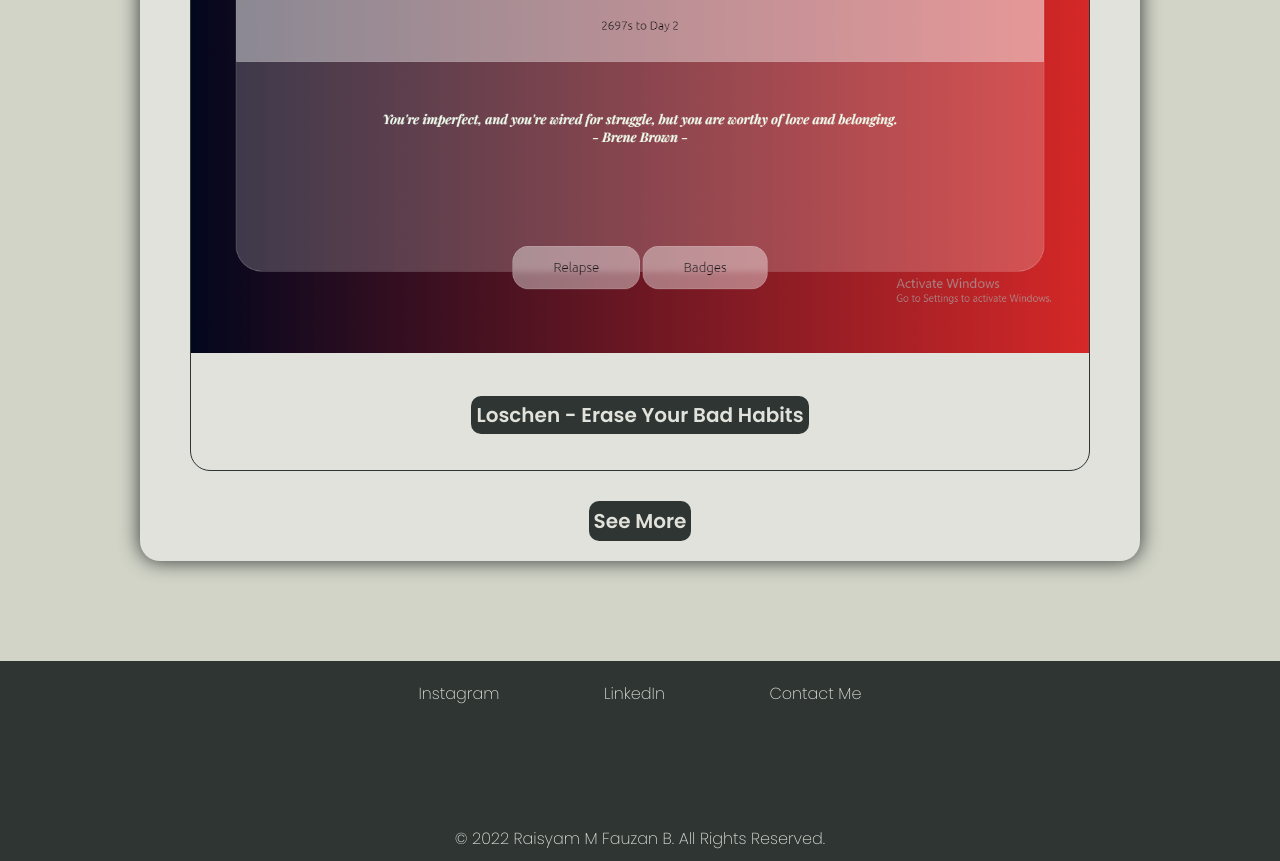
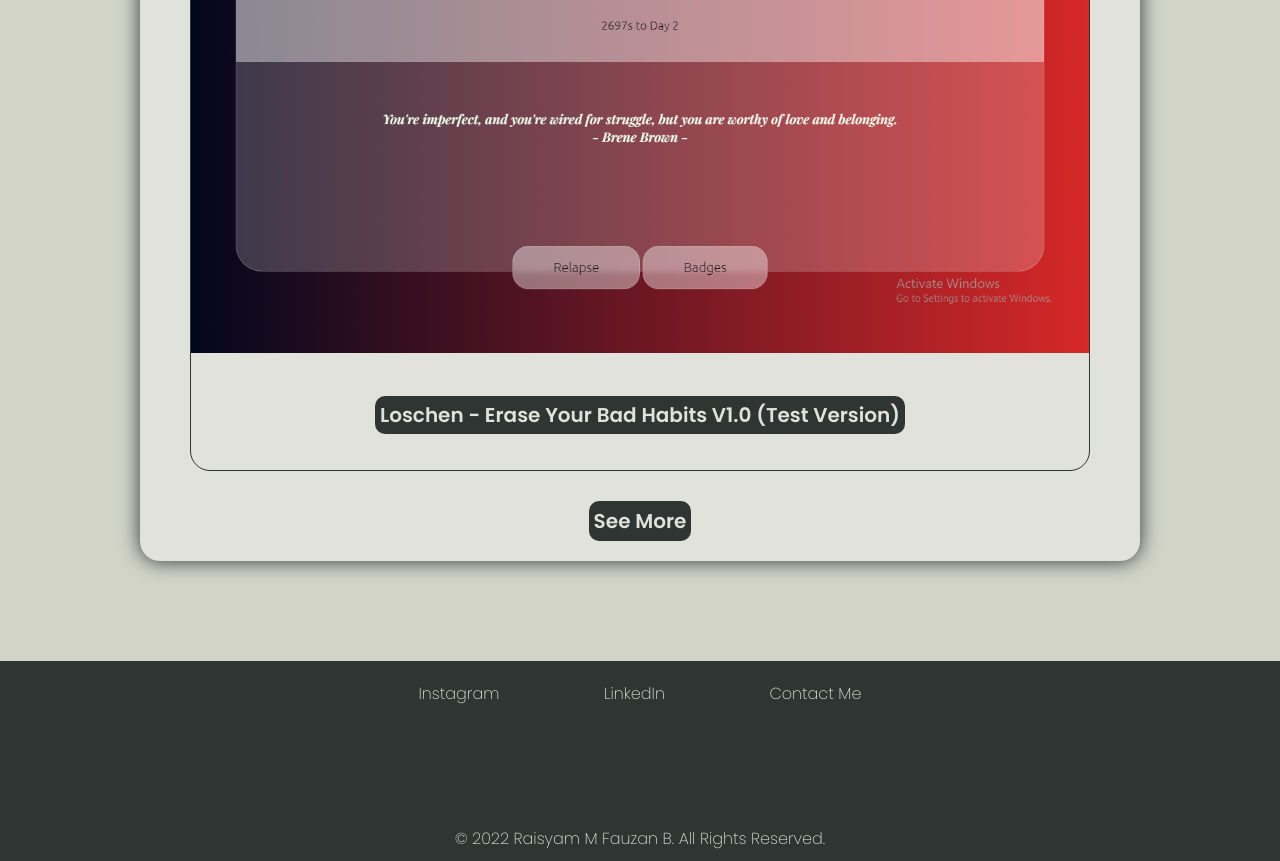
Before and after one commit to Raisyam/personal-website, a plain HTML site: page index.html in a window 1280 px wide. Shown: the part 802-1663 px from the top of the page. Drawn offline with nearby package versions, Linux system fonts and the light colour scheme.

Commit message:
change text
change text "Loschen - Erase Your Bad Habits" to "Loschen - Erase Your Bad Habits V1.0 (Test Version)"

```diff
--- a/index.html
+++ b/index.html
@@ -93,7 +93,7 @@
         <div class="project-container">
           <img src="assets/project-content/1/image.png">
           <div class="project-btn">
-            <a class="see-more" href="../Loschen - Erase Your Bad Habits/index.html">Loschen - Erase Your Bad Habits</a>
+            <a class="see-more" href="../Loschen - Erase Your Bad Habits/index.html">Loschen - Erase Your Bad Habits V1.0 (Test Version)</a>
           </div>
         </div>
       </div>
```
